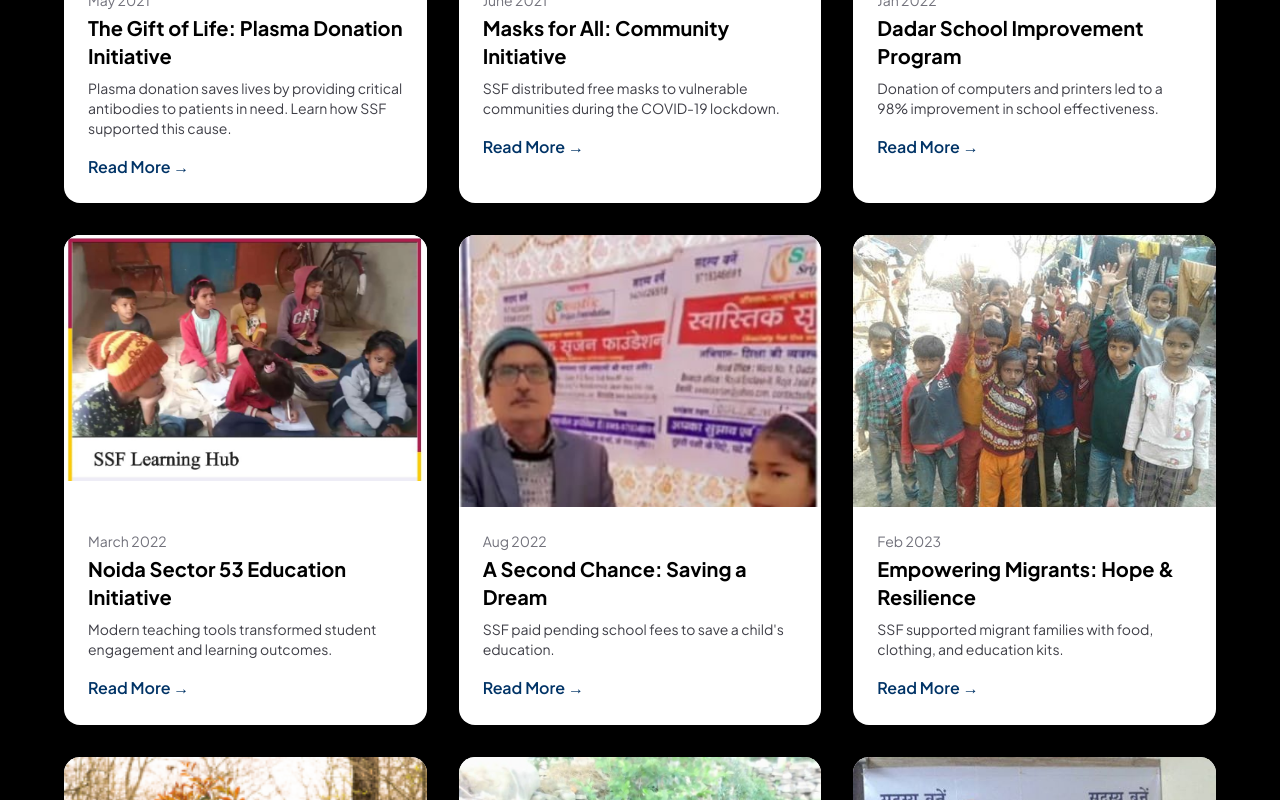
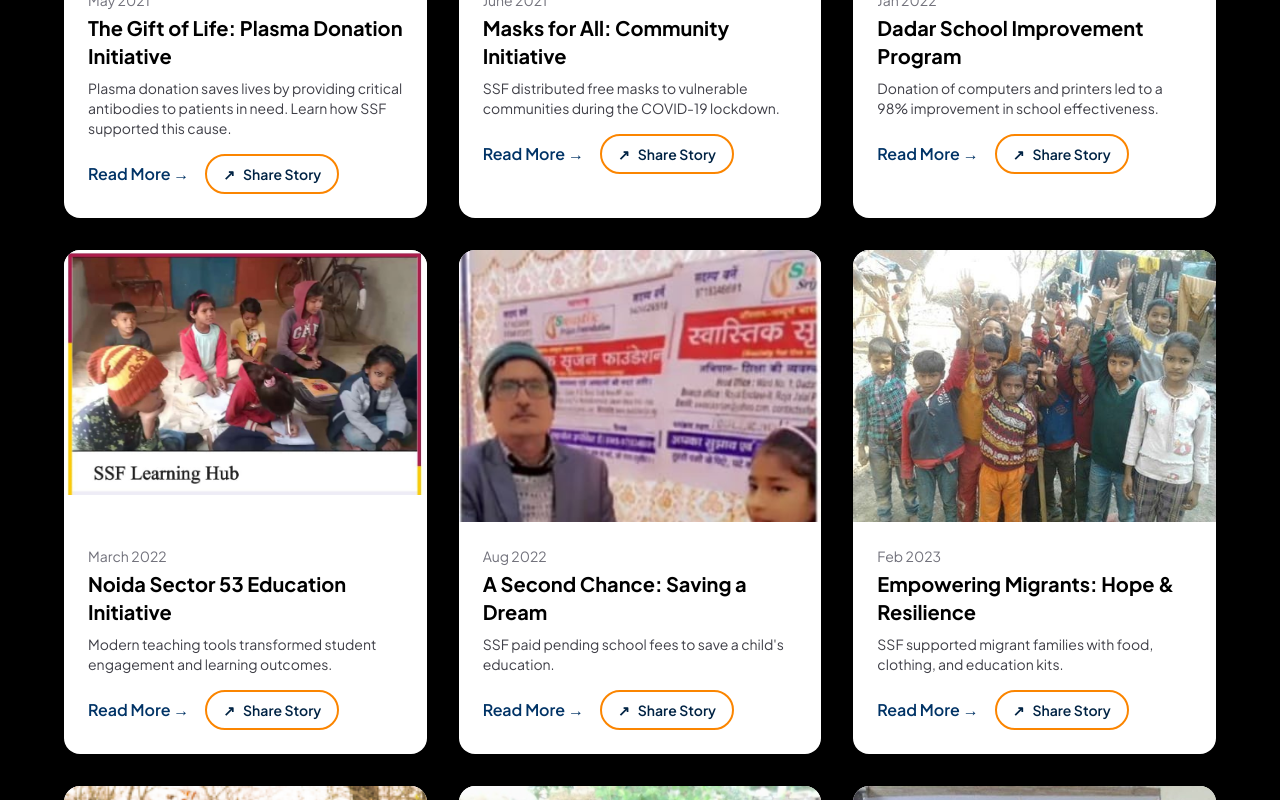
Before and after one commit to Swastiksrijan/SSF-Final, a React (Vite) app: page /Blog in a window 1280 px wide. Shown: the part 1020-1820 px from the top of the page. Built offline with nearby package versions, Linux system fonts and the light colour scheme; no server answers; a web font is replaced by a local one.

Commit message:
Add share button to every Blog & Stories card

```diff
--- a/src/routes/Blog.jsx
+++ b/src/routes/Blog.jsx
@@ -1,7 +1,16 @@
 // src/routes/Blog.jsx
 import { createFileRoute } from "@tanstack/react-router";
 import Blog from "../pages/Blog";
+import BlogShareEnhancer from "../components/BlogShareEnhancer";
+
+function BlogRoutePage() {
+  return (
+    <BlogShareEnhancer>
+      <Blog />
+    </BlogShareEnhancer>
+  );
+}
 
 export const Route = createFileRoute("/Blog")({
-  component: Blog,
+  component: BlogRoutePage,
 });
```
